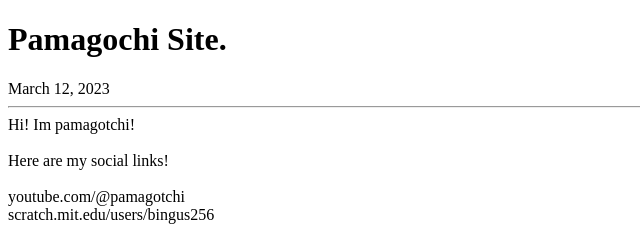
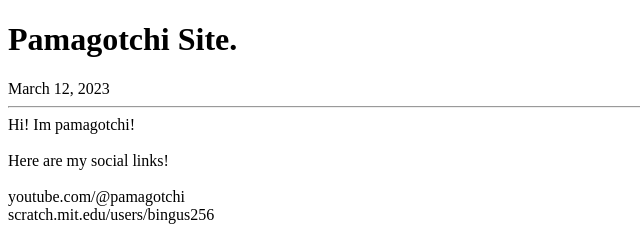
Before and after one commit to kittyclippers/kittyclipp, a plain HTML site: page index.html in a window 1280 px wide. Shown: the top 240 px of the page, 0-640 px from the left. Drawn offline with Linux system fonts and the light colour scheme; a script that the page names is missing.

Commit message:
Update index.html

```diff
--- a/index.html
+++ b/index.html
@@ -10,8 +10,8 @@
   window.addEventListener('load', addDarkmodeWidget);
 </script>
 
-<title>Pamagochi</title>
-<h1>Pamagochi Site.</h1>
+<title>Pamagotchi</title>
+<h1>Pamagotchi Site.</h1>
 March 12, 2023
 <hr></hr>
 
```
